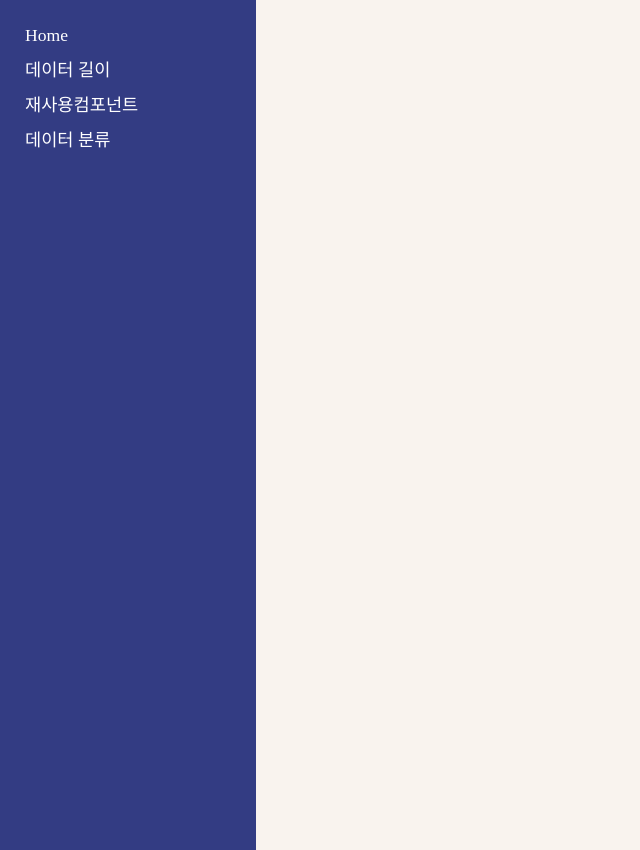
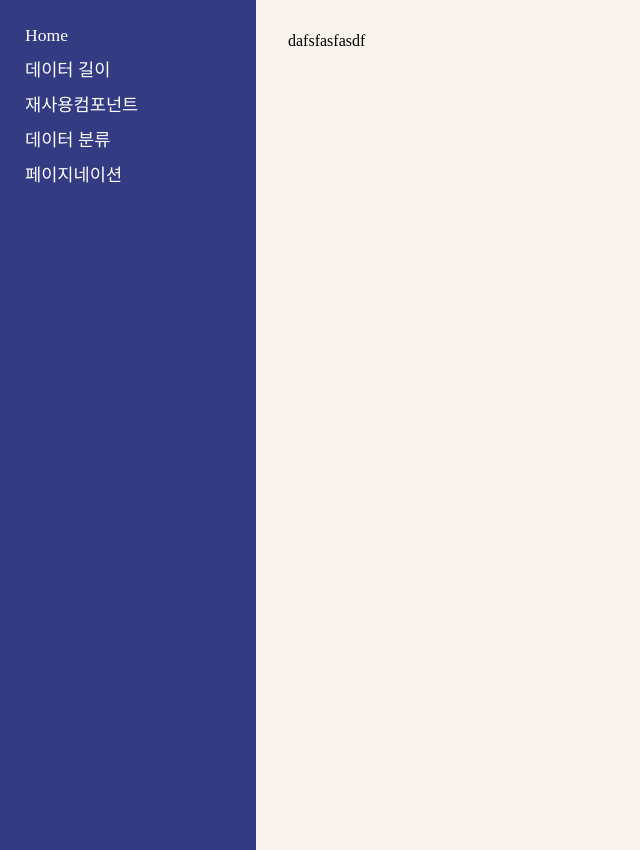
Before and after one commit to leejanghe/React_skill_Up, a React (Create React App) app in the folder myapp/: page /study4 in a window 1280 px wide. Shown: the whole page, without its empty margins (0-640 px from the left). Built offline with nearby package versions, Linux system fonts and the light colour scheme.

Commit message:
paginate start

```diff
--- a/myapp/package.json
+++ b/myapp/package.json
@@ -15,6 +15,7 @@
     "react-dom": "^18.0.0",
     "react-image-marker": "^1.2.0",
     "react-map-interaction": "^2.1.0",
+    "react-paginate": "^8.1.3",
     "react-redux": "^8.0.1",
     "react-router-dom": "^6.3.0",
     "react-scripts": "5.0.0",
--- a/myapp/src/App.js
+++ b/myapp/src/App.js
@@ -1,11 +1,11 @@
 import {BrowserRouter as Router,Route, Routes} from 'react-router-dom'
 import Navbar from './components/Navbar';
 import Home from './router/Home';
-import Test1 from './router/Test1';
 import styled from 'styled-components';
 import DataLength from './router/DataLength';
 import Recycle from './router/Recycle';
 import Classification from './router/Classification';
+import Paginate from './router/Paginate';
 
 const Rayout = styled.div`
 display: grid;
@@ -30,10 +30,6 @@ function App() {
     </Routes>
 
     <Routes>
-      <Route path="test1" element={<Test1/>}/>
-    </Routes>
-
-    <Routes>
       <Route path="study1" element={<DataLength/>}/>
     </Routes>
 
@@ -45,6 +41,10 @@ function App() {
       <Route path="study3" element={<Classification/>}/>
     </Routes>
 
+    <Routes>
+      <Route path="study4" element={<Paginate/>}/>
+    </Routes>
+
 
       </RayoutContents>
     </Rayout>
--- a/myapp/src/components/Navbar.js
+++ b/myapp/src/components/Navbar.js
@@ -23,6 +23,7 @@ function Navbar() {
             <Link to="/study1">데이터 길이</Link>
             <Link to="/study2">재사용컴포넌트</Link>
             <Link to="/study3">데이터 분류</Link>
+            <Link to="/study4">페이지네이션</Link>
         </NavWrap>
     )
 }
--- /dev/null
+++ b/myapp/src/components/paginate/PaginatePage.js
@@ -0,0 +1,11 @@
+import React from 'react'
+
+function PaginatePage() {
+    return (
+        <div>
+            dafsfasfasdf
+        </div>
+    )
+}
+
+export default PaginatePage
--- /dev/null
+++ b/myapp/src/router/Paginate.js
@@ -0,0 +1,10 @@
+import React from 'react'
+import PaginatePage from '../components/paginate/PaginatePage'
+
+function Paginate() {
+    return (
+        <PaginatePage/>
+    )
+}
+
+export default Paginate
--- a/myapp/src/router/Test1.js
+++ /dev/null
@@ -1,11 +0,0 @@
-import React from 'react'
-
-function Test1() {
-    return (
-        <div>
-            Test1 라우터확인!
-        </div>
-    )
-}
-
-export default Test1
```
Also changed, not shown: 1 other file (tests, documents, lock files or other folders).
